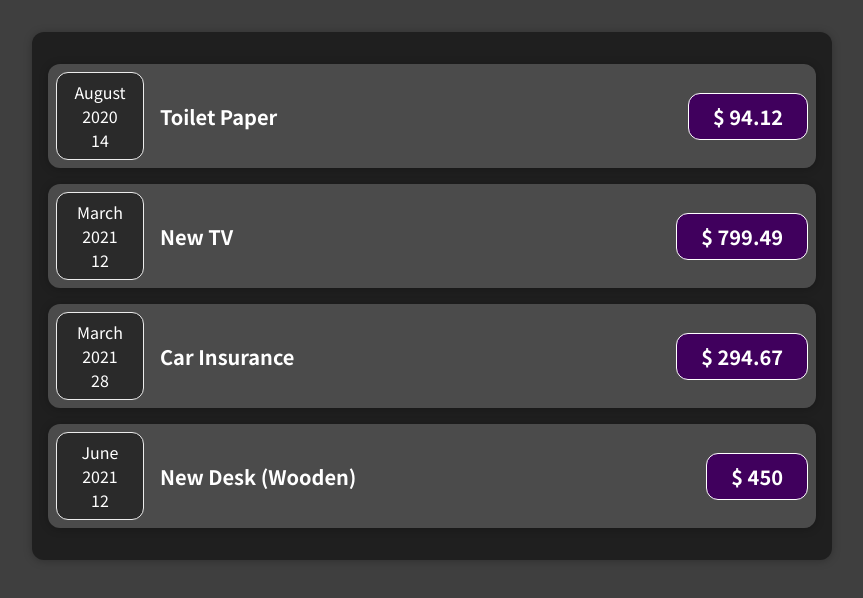
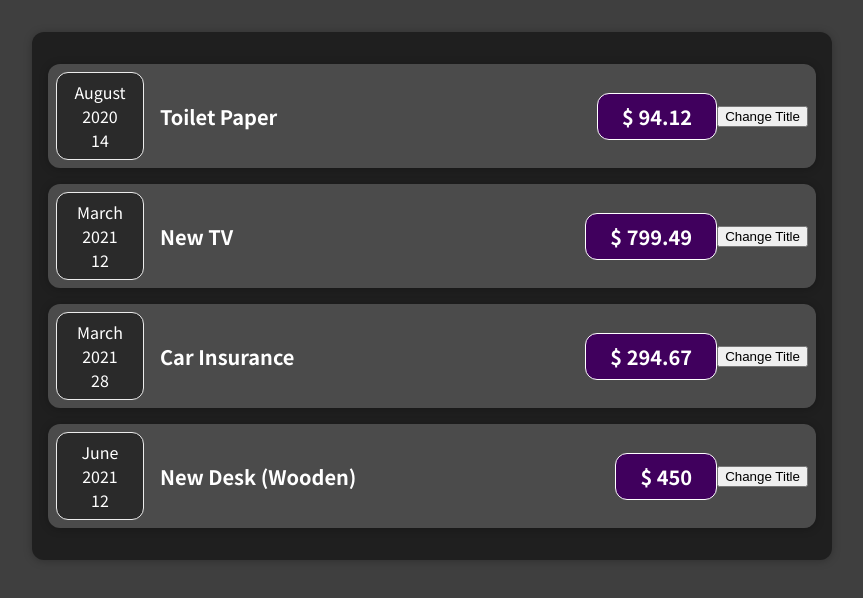
Before and after one commit to andonirdgz/expense-tracker, a React (Create React App) app: page / in a window 1280 px wide. Shown: the top 598 px of the page, without its empty margins (208-1071 px from the left). Built offline with nearby package versions, Linux system fonts and the light colour scheme.

Commit message:
implemented sate hook to update title

```diff
--- a/src/components/Expenses/ExpenseItem.js
+++ b/src/components/Expenses/ExpenseItem.js
@@ -1,15 +1,24 @@
+import React, { useState } from "react";
 import ExpenseDate from "./ExpenseDate";
 import Card from "../UI/Card";
 import "./ExpenseItem.css";
 
 const ExpenseItem = (props) => {
+
+  const [title, setTitle] = useState(props.title);
+
+  const clickHandler = () => {
+    setTitle('Updated!');
+  }
+
   return (
     <Card className="expense-item">
-      <ExpenseDate date={props.date} />
+      <ExpenseDate date={ props.date } />
       <div className="expense-item__description">
-        <h2>{props.title}</h2>
-        <div className="expense-item__price">$ {props.amount}</div>
+        <h2>{ title }</h2>
+        <div className="expense-item__price">$ { props.amount }</div>
       </div>
+      <button onClick={ clickHandler }>Change Title</button>
     </Card>
   );
 }
```
